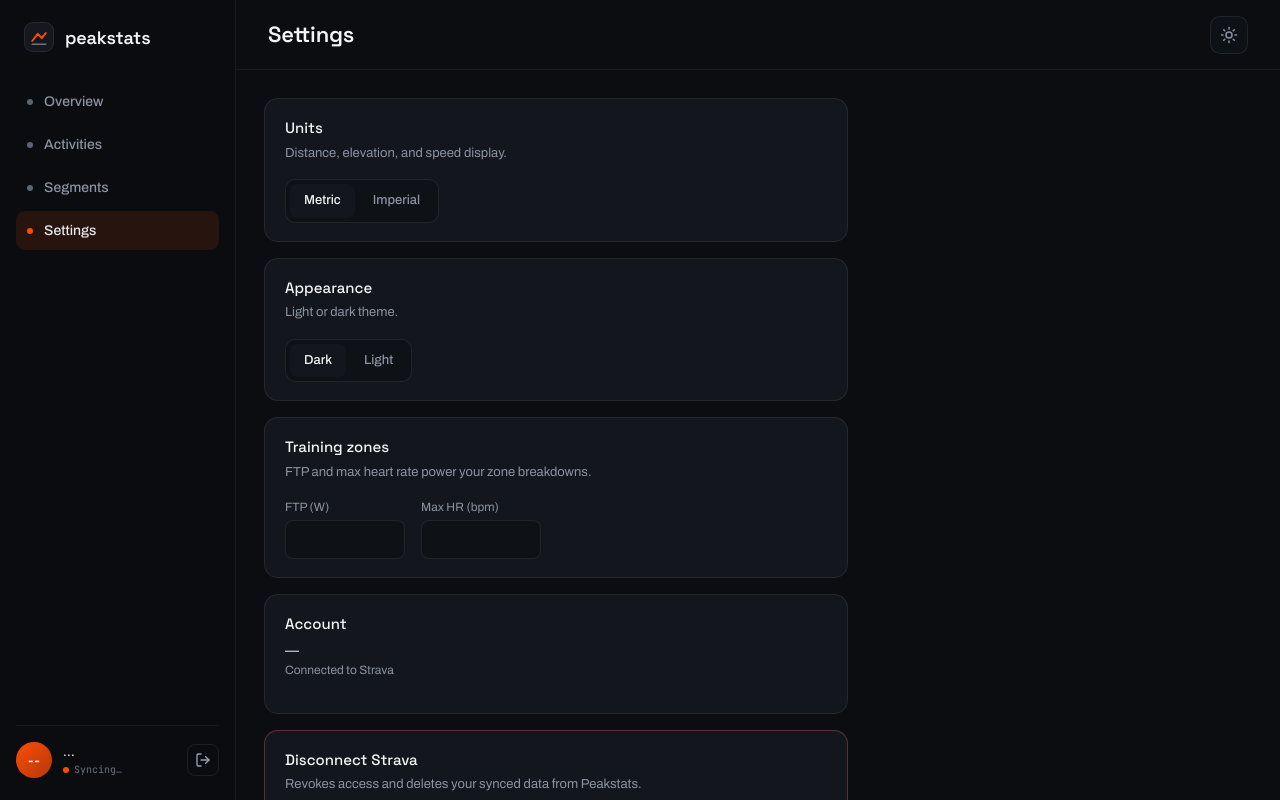
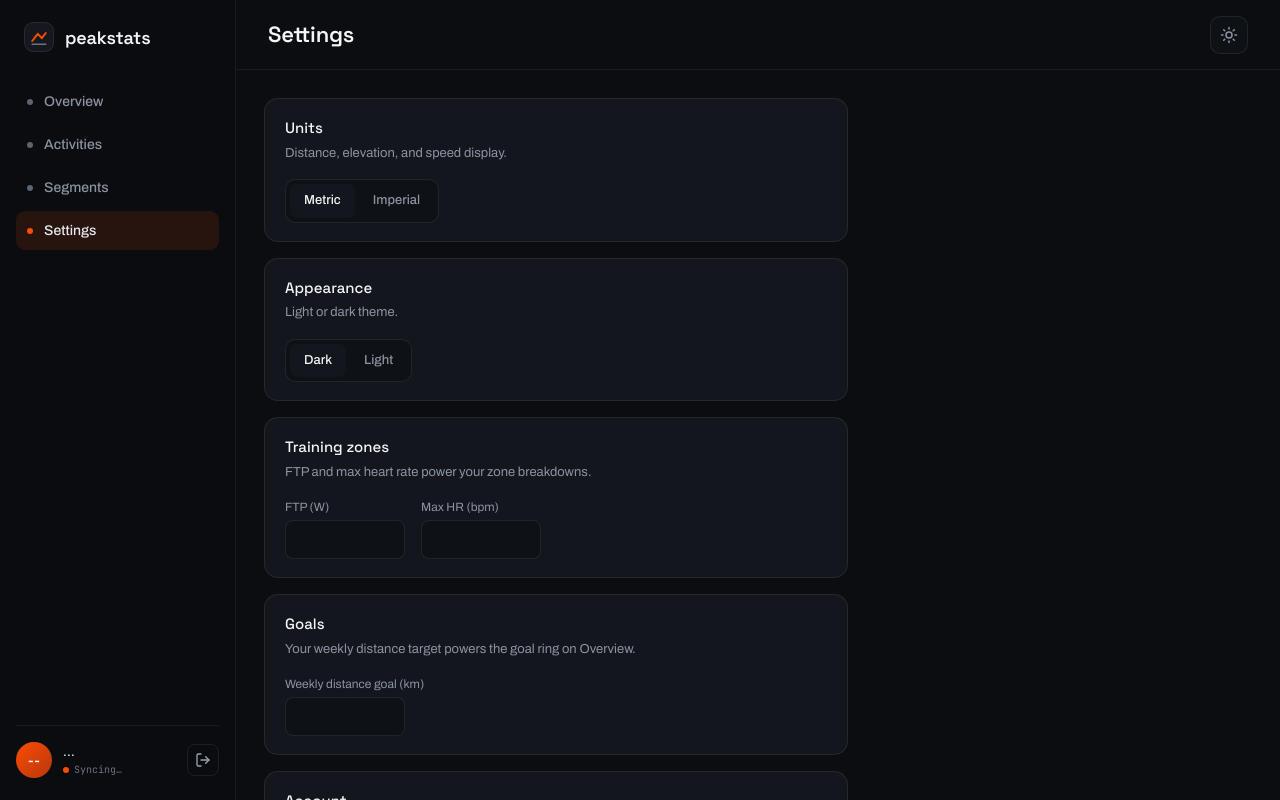
Before and after one commit to HGClarke/peakstats, a React (Vite) app in the folder frontend/: page /settings in a window 1280 px wide. Built offline with nearby package versions, Linux system fonts and the light colour scheme; no server answers.

Commit message:
feat(settings): weekly distance goal input

```diff
--- a/frontend/src/pages/settings/SettingsPage.tsx
+++ b/frontend/src/pages/settings/SettingsPage.tsx
@@ -7,6 +7,7 @@ import { useSyncStatus } from "@/api/sync";
 import { AppShell } from "@/components/app-shell/AppShell";
 import { SegmentedControl } from "./components/SegmentedControl";
 import { DisconnectCard } from "./components/DisconnectCard";
+import { distanceToMeters, distanceUnit, distanceValue } from "@/lib/units";
 
 const section = "bg-surface-card border border-line rounded-[14px] p-[18px_20px] mb-4";
 const heading = "font-display font-medium text-[15px] mb-1";
@@ -21,6 +22,8 @@ export default function SettingsPage() {
   const handleLogout = async () => { await logout(); navigate("/", { replace: true }); };
   const ftp = (athlete?.settings as { ftp_w?: number })?.ftp_w ?? "";
   const hrMax = (athlete?.settings as { hr_max?: number })?.hr_max ?? "";
+  const goalMeters = (athlete?.settings as { weekly_goal_m?: number })?.weekly_goal_m;
+  const goalDisplay = goalMeters === undefined ? "" : distanceValue(goalMeters, units);
 
   return (
     <AppShell
@@ -74,6 +77,26 @@ export default function SettingsPage() {
         </div>
 
         <div className={section}>
+          <div className={heading}>Goals</div>
+          <div className={sub}>Your weekly distance target powers the goal ring on Overview.</div>
+          <label className="flex flex-col gap-1 text-[12px] text-subtle">
+            Weekly distance goal ({distanceUnit(units)})
+            <input
+              type="number"
+              defaultValue={goalDisplay}
+              aria-label="Weekly distance goal"
+              onBlur={(e) =>
+                e.target.value &&
+                patchSettings({ weekly_goal_m: Math.round(distanceToMeters(Number(e.target.value), units)) })
+                  .then((updated) => queryClient.setQueryData(["athlete"], updated))
+                  .catch(() => {})
+              }
+              className="w-[120px] bg-surface-inset border border-line rounded-[8px] px-3 py-2 text-ink text-[14px]"
+            />
+          </label>
+        </div>
+
+        <div className={section}>
           <div className={heading}>Account</div>
           <div className="flex items-center gap-3 mb-4">
             {athlete?.avatar_url && (
```
Also changed, not shown: 1 other file (tests, documents, lock files or other folders).
